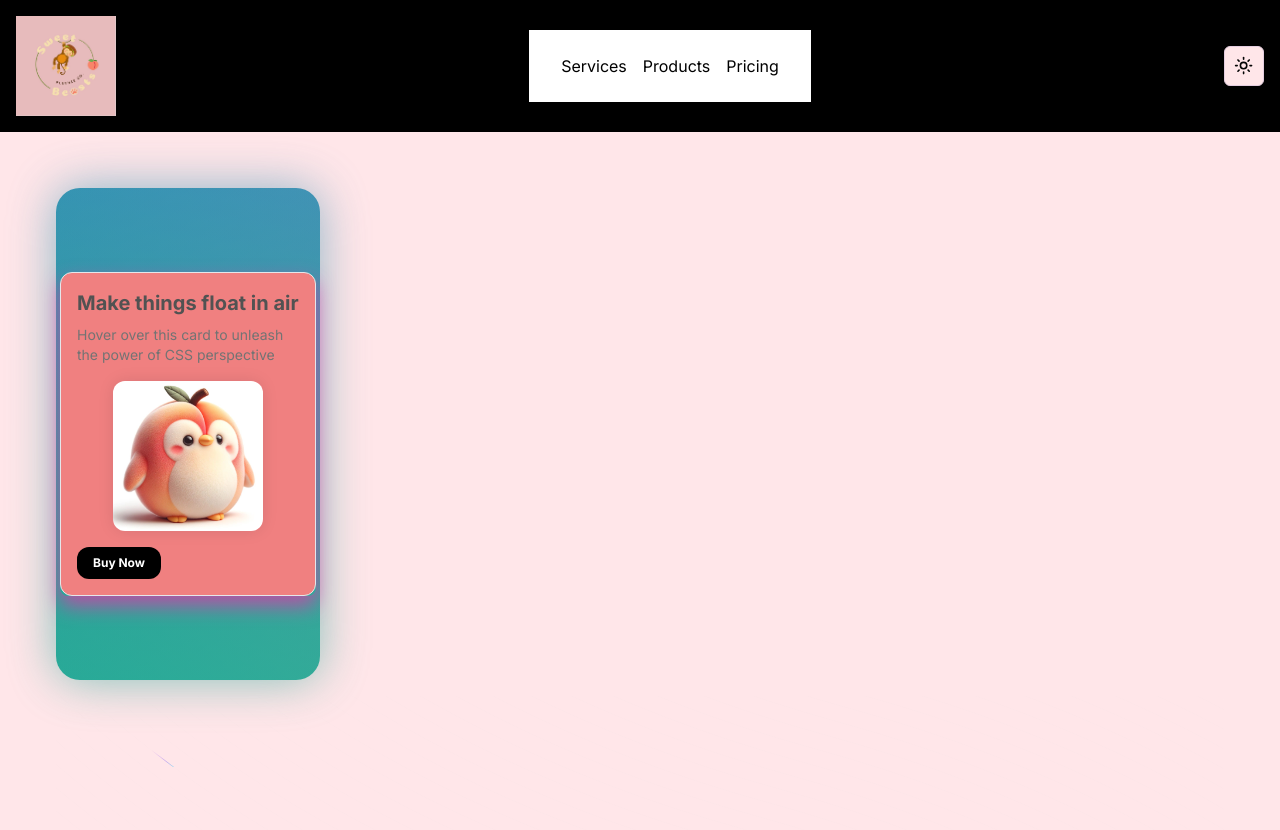
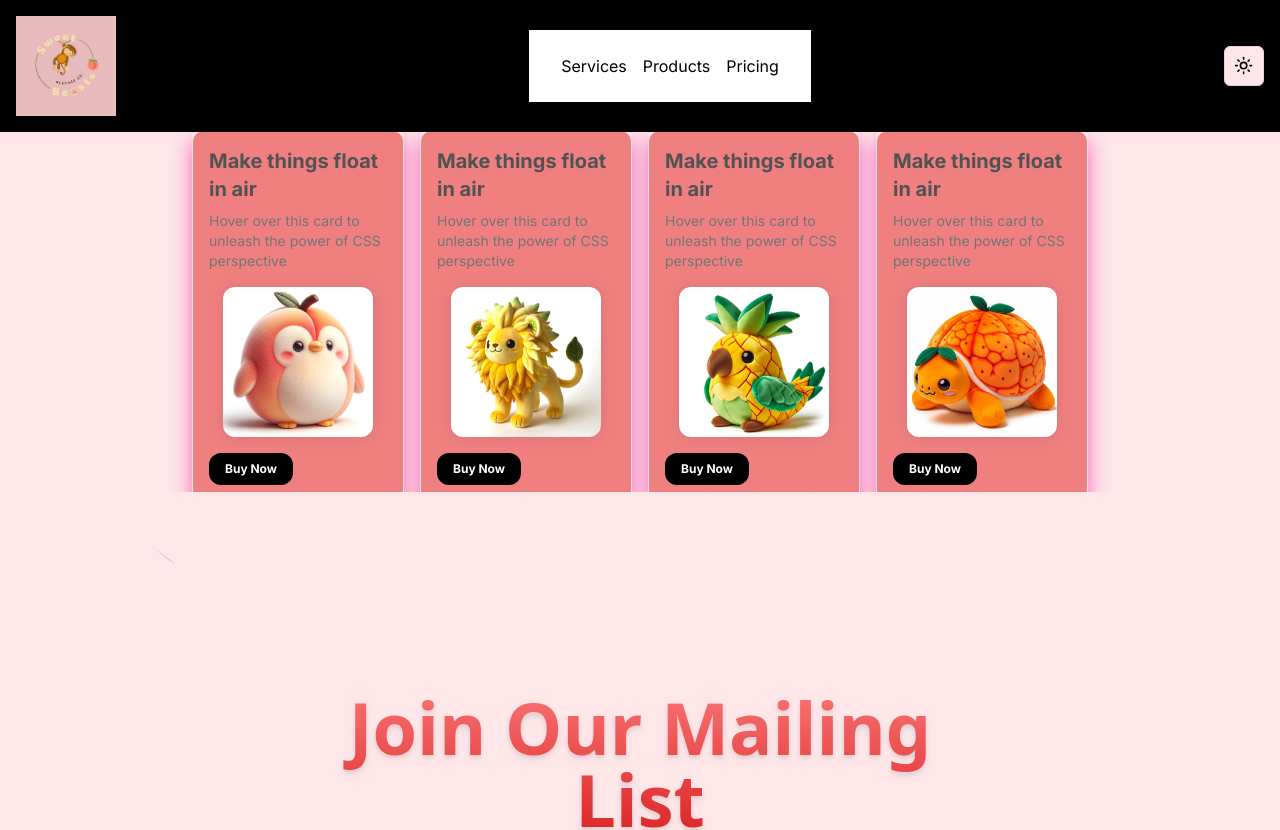
Before and after one commit to AgrawalVi/SweetBeasts, a Next.js app: page / in a window 1280 px wide. Shown: the top 830 px of the page. Built offline with nearby package versions, Linux system fonts and the light colour scheme.

Commit message:
Adds bento grid for all 4 products

```diff
--- a/src/app/page.tsx
+++ b/src/app/page.tsx
@@ -1,18 +1,17 @@
 'use client';
+
 import { CardBody, CardContainer, CardItem } from "@/components/aceternity/3d-card";
 import Image from 'next/image';
 import { BackgroundBeams } from "@/components/aceternity/background-beams";
-import { BackgroundGradient } from "@/components/aceternity/background-gradient";
+import { BentoGrid } from "@/components/aceternity/bento-grid";
 
 export default function Home() {
   return (
     <main className="flex flex-col items-start justify-start min-h-screen p-4 bg-[hsl(var(--background))] gap-4">
-
-      <BackgroundGradient className="w-64 rounded-lg">
-
-      <CardContainer className="w-64 rounded-lg bg-gradient-to-br from-bg-[#F08080] to-bg-[#ed9696] shadow-[0_10px_20px_rgba(240,_46,_170,_0.7)]">
+      <BentoGrid className="grid grid-cols-1 md:grid-cols-2 lg:grid-cols-4 gap-4 max-w-4xl mx-auto">
+        <CardContainer className="w-64 rounded-lg shadow-[0_10px_20px_rgba(240,_46,_170,_0.7)] -mt-4 mb-4">
           <CardBody className="relative group/card w-full h-auto rounded-xl p-4 border border-gray-200 bg-[#F08080]">
-          <CardItem translateZ="50" className="text-xl font-bold text-neutral-600 dark:text-white ">
+            <CardItem translateZ="50" className="text-xl font-bold text-neutral-600 dark:text-white">
               Make things float in air
             </CardItem>
             <CardItem as="p" translateZ="60" className="text-neutral-500 text-sm max-w-sm mt-2 dark:text-neutral-300">
@@ -34,20 +33,95 @@ export default function Home() {
             </div>
           </CardBody>
         </CardContainer>
-      </BackgroundGradient>
+
+        <CardContainer className="w-64 rounded-lg shadow-[0_10px_20px_rgba(240,_46,_170,_0.7)] -mt-4 mb-4">
+          <CardBody className="relative group/card w-full h-auto rounded-xl p-4 border border-gray-200 bg-[#F08080]">
+            <CardItem translateZ="50" className="text-xl font-bold text-neutral-600 dark:text-white">
+              Make things float in air
+            </CardItem>
+            <CardItem as="p" translateZ="60" className="text-neutral-500 text-sm max-w-sm mt-2 dark:text-neutral-300">
+              Hover over this card to unleash the power of CSS perspective
+            </CardItem>
+            <CardItem translateZ="100" className="w-full mt-4 flex justify-center">
+              <Image
+                src="/lemon-lion.jpg"
+                width={150}
+                height={150}
+                className="object-cover rounded-xl shadow-[rgba(17,_17,_26,_0.1)_0px_0px_16px]"
+                alt="thumbnail"
+              />
+            </CardItem>
+            <div className="flex justify-between items-center mt-4">
+              <CardItem translateZ={20} as="button" className="px-4 py-2 rounded-xl bg-black dark:bg-white dark:text-black text-white text-xs font-bold">
+                Buy Now
+              </CardItem>
+            </div>
+          </CardBody>
+        </CardContainer>
+
+        <CardContainer className="w-64 rounded-lg shadow-[0_10px_20px_rgba(240,_46,_170,_0.7)] -mt-4 mb-4">
+          <CardBody className="relative group/card w-full h-auto rounded-xl p-4 border border-gray-200 bg-[#F08080]">
+            <CardItem translateZ="50" className="text-xl font-bold text-neutral-600 dark:text-white">
+              Make things float in air
+            </CardItem>
+            <CardItem as="p" translateZ="60" className="text-neutral-500 text-sm max-w-sm mt-2 dark:text-neutral-300">
+              Hover over this card to unleash the power of CSS perspective
+            </CardItem>
+            <CardItem translateZ="100" className="w-full mt-4 flex justify-center">
+              <Image
+                src="/pineapple-parrot.jpg"
+                width={150}
+                height={150}
+                className="object-cover rounded-xl shadow-[rgba(17,_17,_26,_0.1)_0px_0px_16px]"
+                alt="thumbnail"
+              />
+            </CardItem>
+            <div className="flex justify-between items-center mt-4">
+              <CardItem translateZ={20} as="button" className="px-4 py-2 rounded-xl bg-black dark:bg-white dark:text-black text-white text-xs font-bold">
+                Buy Now
+              </CardItem>
+            </div>
+          </CardBody>
+        </CardContainer>
+
+        <CardContainer className="w-64 rounded-lg shadow-[0_10px_20px_rgba(240,_46,_170,_0.7)] -mt-4 mb-4">
+          <CardBody className="relative group/card w-full h-auto rounded-xl p-4 border border-gray-200 bg-[#F08080]">
+            <CardItem translateZ="50" className="text-xl font-bold text-neutral-600 dark:text-white">
+              Make things float in air
+            </CardItem>
+            <CardItem as="p" translateZ="60" className="text-neutral-500 text-sm max-w-sm mt-2 dark:text-neutral-300">
+              Hover over this card to unleash the power of CSS perspective
+            </CardItem>
+            <CardItem translateZ="100" className="w-full mt-4 flex justify-center">
+              <Image
+                src="/tangerine-turtle.jpg"
+                width={150}
+                height={150}
+                className="object-cover rounded-xl shadow-[rgba(17,_17,_26,_0.1)_0px_0px_16px]"
+                alt="thumbnail"
+              />
+            </CardItem>
+            <div className="flex justify-between items-center mt-4">
+              <CardItem translateZ={20} as="button" className="px-4 py-2 rounded-xl bg-black dark:bg-white dark:text-black text-white text-xs font-bold">
+                Buy Now
+              </CardItem>
+            </div>
+          </CardBody>
+        </CardContainer>
+      </BentoGrid>
+
       <div className="h-[40rem] w-full rounded-md bg-[hsl(var(--background))] relative flex flex-col items-center justify-center antialiased">
         <div className="max-w-2xl mx-auto p-4">
-        <h1 className="relative z-10 text-lg md:text-7xl drop-shadow-md bg-clip-text text-transparent bg-gradient-to-b from-red-400 to-red-600  text-center font-sans font-bold">
+          <h1 className="relative z-10 text-lg md:text-7xl drop-shadow-md bg-clip-text text-transparent bg-gradient-to-b from-red-400 to-red-600 text-center font-sans font-bold">
             Join Our Mailing List
           </h1>
-        <p></p>
           <p className="text-red-800 max-w-lg mx-auto my-2 text-sm text-center relative z-10">
             Want to be the first to hear about new drops or what is in stock? Join our mailing list and you will know exactly when new plushies will be released!
           </p>
           <input
             type="text"
             placeholder="Email"
-          className="rounded-lg border border-red-800 focus:ring-2 focus:ring-pink-500  w-full relative z-10 mt-4  bg-card placeholder:text-neutral-700"
+            className="rounded-lg border border-red-800 focus:ring-2 focus:ring-pink-500 w-full relative z-10 mt-4 bg-card placeholder:text-neutral-700"
           />
         </div>
         <BackgroundBeams />
--- a/src/components/aceternity/background-gradient.tsx
+++ b/src/components/aceternity/background-gradient.tsx
@@ -1,4 +1,4 @@
-'use-client'
+'use-client';
 
 import { cn } from "@/utils/cn";
 import React from "react";
@@ -24,7 +24,7 @@ export const BackgroundGradient = ({
     },
   };
   return (
-    <div className={cn("relative p-[4px] group", containerClassName)}>
+    <div className={cn("relative inline-block p-[4px] group", containerClassName)}>
       <motion.div
         variants={animate ? variants : undefined}
         initial={animate ? "initial" : undefined}
@@ -42,8 +42,8 @@ export const BackgroundGradient = ({
           backgroundSize: animate ? "400% 400%" : undefined,
         }}
         className={cn(
-          "absolute inset-0 rounded-3xl z-[1] opacity-60 group-hover:opacity-100 blur-xl transition duration-500 will-change-transform",
-          " bg-[radial-gradient(circle_farthest-side_at_0_100%,#00ccb1,transparent),radial-gradient(circle_farthest-side_at_100%_0,#7b61ff,transparent),radial-gradient(circle_farthest-side_at_100%_100%,#ffc414,transparent),radial-gradient(circle_farthest-side_at_0_0,#1ca0fb,#141316)]"
+          "absolute inset-0 rounded-lg z-[1] opacity-60 group-hover:opacity-100 blur-xl transition duration-500 will-change-transform",
+          "bg-[radial-gradient(circle_farthest-side_at_0_100%,#00ccb1,transparent),radial-gradient(circle_farthest-side_at_100%_0,#7b61ff,transparent),radial-gradient(circle_farthest-side_at_100%_100%,#ffc414,transparent),radial-gradient(circle_farthest-side_at_0_0,#1ca0fb,#141316)]"
         )}
       />
       <motion.div
@@ -63,7 +63,7 @@ export const BackgroundGradient = ({
           backgroundSize: animate ? "400% 400%" : undefined,
         }}
         className={cn(
-          "absolute inset-0 rounded-3xl z-[1] will-change-transform",
+          "absolute inset-0 rounded-lg z-[1] will-change-transform",
           "bg-[radial-gradient(circle_farthest-side_at_0_100%,#00ccb1,transparent),radial-gradient(circle_farthest-side_at_100%_0,#7b61ff,transparent),radial-gradient(circle_farthest-side_at_100%_100%,#ffc414,transparent),radial-gradient(circle_farthest-side_at_0_0,#1ca0fb,#141316)]"
         )}
       />
```
Lines whose indentation alone changed are shown as unchanged.
